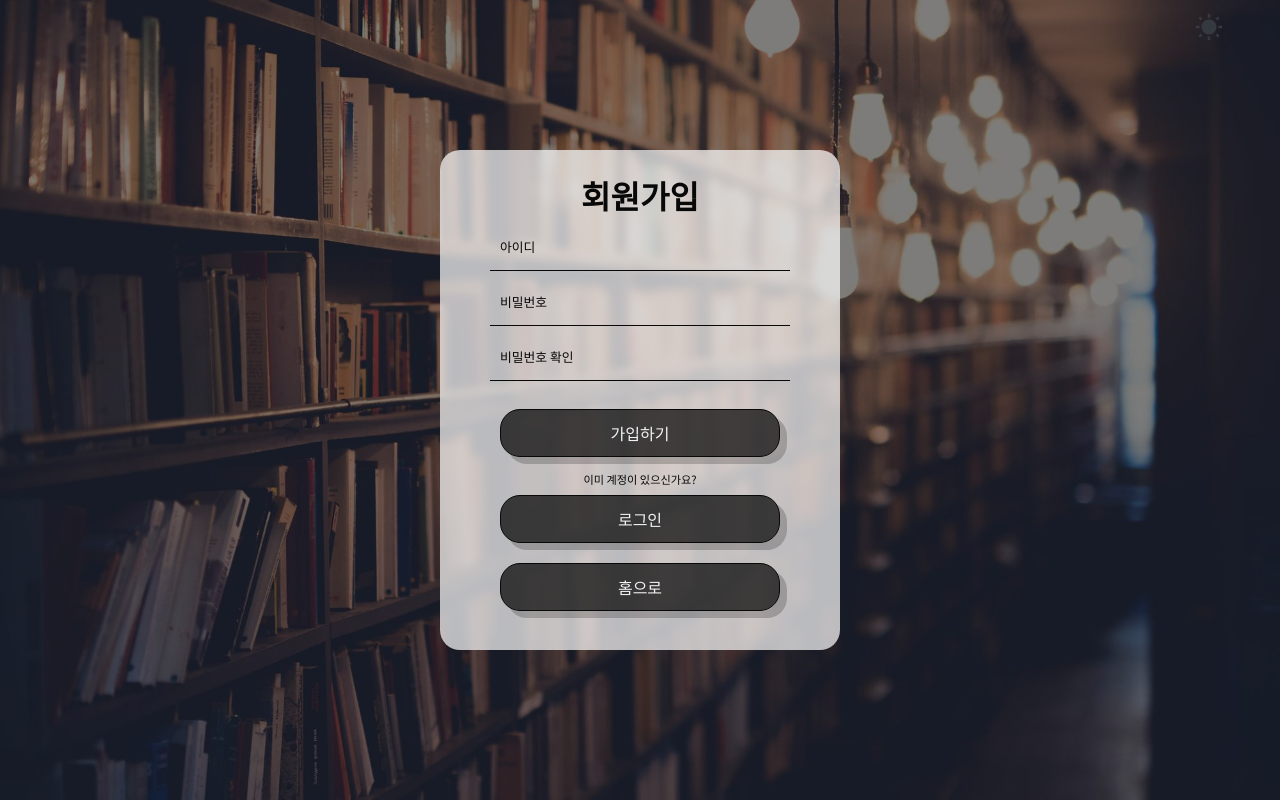
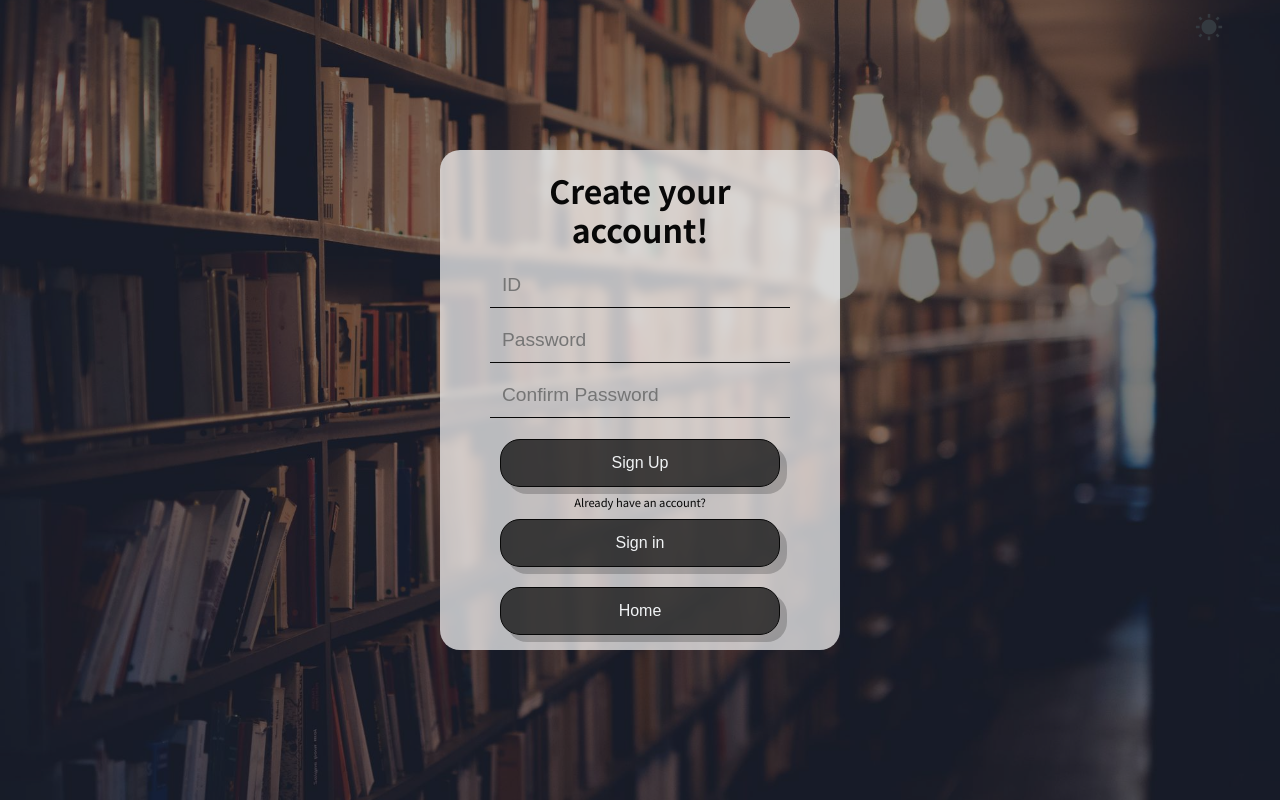
Before and after one commit to Globalkmaria/bookmemo, a React (Create React App) app: page /signup in a window 1280 px wide. Built offline with nearby package versions, Linux system fonts and the light colour scheme.

Commit message:
[edit] login, signin page - unify language

```diff
--- a/src/components/Login/Login.js
+++ b/src/components/Login/Login.js
@@ -50,16 +50,16 @@ function Login() {
           </div>
           <div className="btn-grounp">
             <button className="form-button btn" onSubmit={onSubmit}>
-              로그인
+              Sign in
             </button>
             <Link to="/signup">
               <button type="button" className="form-button btn">
-                회원가입
+                Sign Up
               </button>
             </Link>
             <Link to="/">
               <button type="button" className="form-button btn">
-                홈으로
+                Home
               </button>
             </Link>
           </div>
--- a/src/components/Search/Search.js
+++ b/src/components/Search/Search.js
@@ -24,7 +24,7 @@ function Search({ getbooks, loading, data, content_undersearch }) {
               type="text"
               value={input}
               onChange={onChange}
-              placeholder="책제목을 입력하세요"
+              placeholder="Search here..."
             />
             <button type="submit">
               <AiOutlineSearch />
--- a/src/components/Signup/SignupComponent.js
+++ b/src/components/Signup/SignupComponent.js
@@ -30,7 +30,7 @@ function SignupComponent() {
     if (input.id === '' || input.password === '' || input.checkPassword === '')
       return;
     if (!(input.password === input.checkPassword)) {
-      alert('비밀번호가 일치하지 않습니다.');
+      alert('Check your password.');
     }
     signup(input);
   };
@@ -38,52 +38,57 @@ function SignupComponent() {
     <div className="signup">
       <form action="submit" onSubmit={onSubmit}>
         <fieldset>
-          <legend>회원가입</legend>
+          <legend>
+            Create your <br /> account!
+          </legend>
           <div className="id-box form-input">
-            <label htmlFor="id">아이디</label>
+            {/* <label htmlFor="id"></label> */}
             <input
               type="text"
               id="id"
               name="id"
               value={input.id}
               onChange={onChange}
+              placeholder="ID"
             />
           </div>
           <div className="password-box form-input">
-            <label htmlFor="password">비밀번호</label>
+            {/* <label htmlFor="password">Password</label> */}
             <input
               type="password"
               id="password"
               value={input.password}
               onChange={onChange}
               name="password"
+              placeholder="Password"
             />
           </div>
           <div className="password-box form-input">
-            <label htmlFor="password">비밀번호 확인</label>
+            {/* <label htmlFor="password"></label> */}
             <input
               type="password"
               id="checkPassword"
               value={input.checkPassword}
               onChange={onCheck}
               name="checkPassword"
+              placeholder="Confirm Password"
             />
           </div>
-          <p className={`repeat ${check}`}>비밀번호가 일치하지 않습니다.</p>
+          <p className={`repeat ${check}`}>Passwords must match</p>
           <div className="btn-grounp">
             <button
               type="submit"
               className="form-button btn"
               onSubmit={onSubmit}
             >
-              가입하기
+              Sign Up
             </button>
-            <p>이미 계정이 있으신가요?</p>
+            <p>Already have an account?</p>
             <Link to="/login">
-              <button className="form-button btn">로그인</button>
+              <button className="form-button btn">Sign in</button>
             </Link>
             <Link to="/">
-              <button className="form-button btn">홈으로</button>
+              <button className="form-button btn">Home</button>
             </Link>
           </div>
         </fieldset>
--- a/src/components/Signup/_Signup.scss
+++ b/src/components/Signup/_Signup.scss
@@ -23,6 +23,9 @@
       color: $login-color;
 
       legend {
+        line-height: 1.2;
+    padding-top: 16px;
+
         width: 100%;
         padding-bottom: 20px;
         font-size: 2rem;
@@ -45,6 +48,7 @@
         }
 
         input {
+          margin-left: 10px;
           margin-right: 10px;
           color: $login-color;
           width: 60%;
@@ -60,7 +64,7 @@
       }
 
       p {
-        margin-top: 7px;
+        // margin-top: 7px;
         font-size: 0.7rem;
       }
 
```
